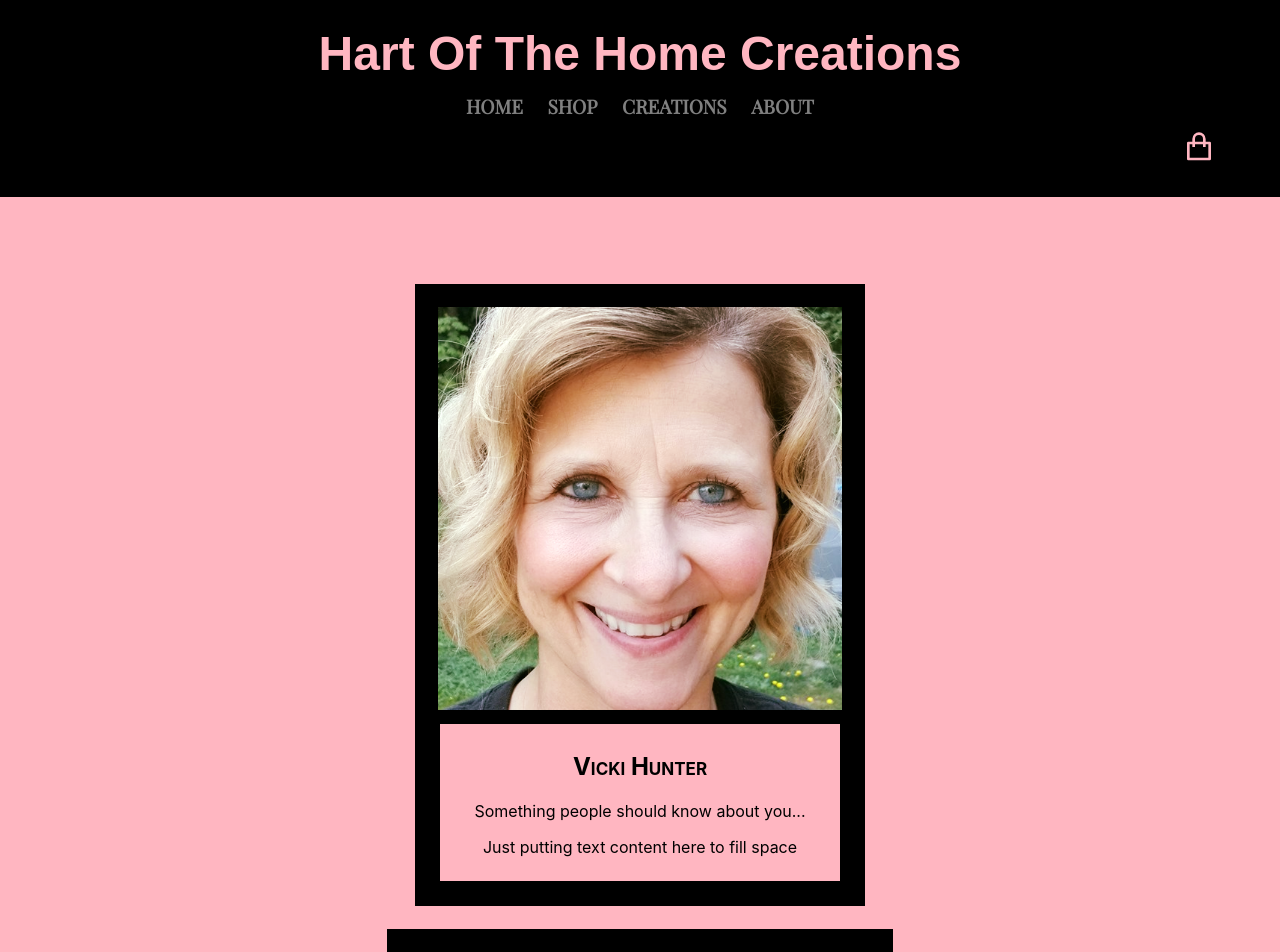
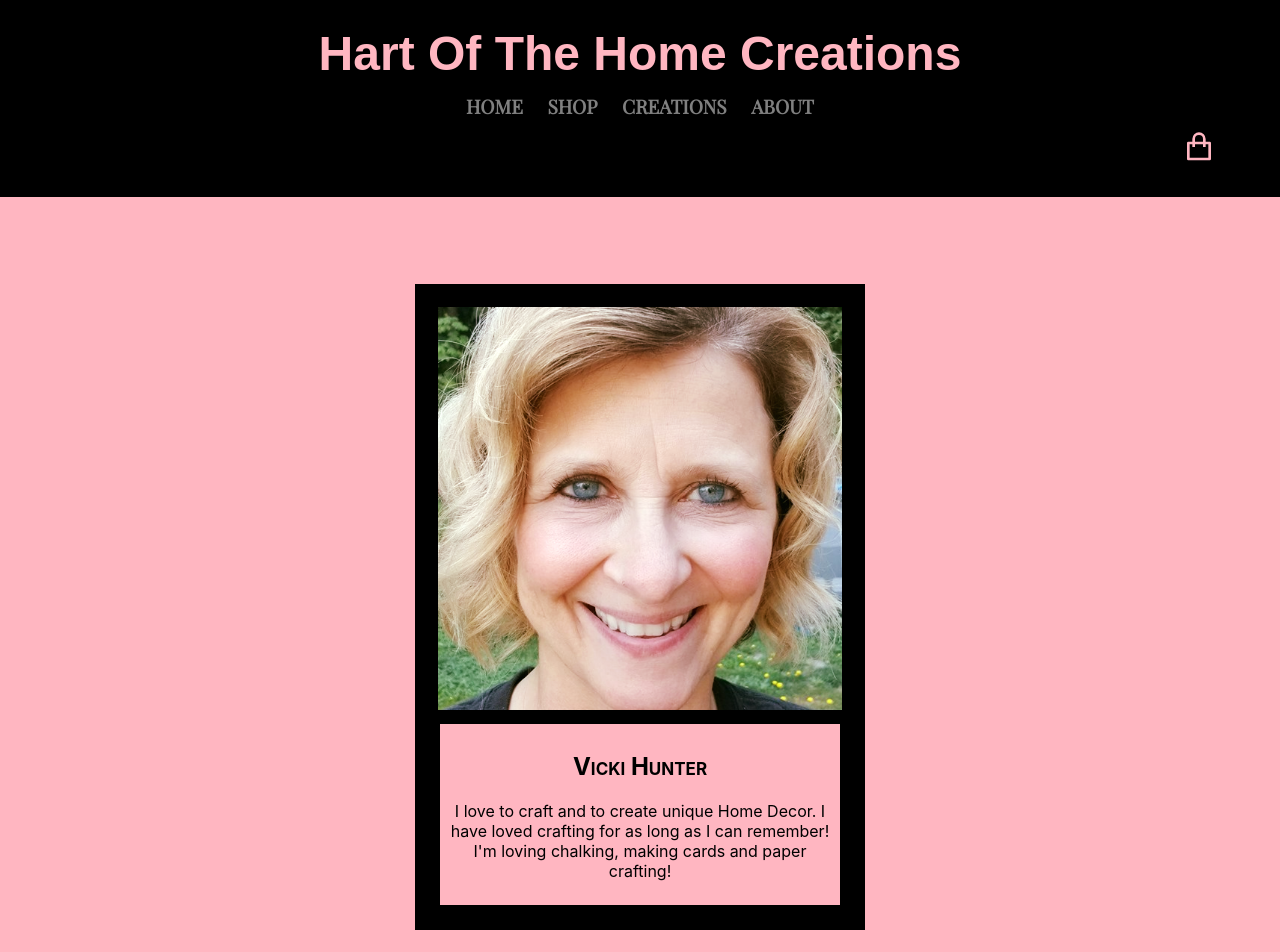
Before and after one commit to easpaas/hart_of_the_home_creations-frontend, a React (Create React App) app: page /about in a window 1280 px wide. Shown: the top 952 px of the page. Built offline with nearby package versions, Linux system fonts and the light colour scheme; a web font is replaced by a local one.

Commit message:
refactor styles

```diff
--- a/src/components/About.js
+++ b/src/components/About.js
@@ -24,8 +24,9 @@ function About() {
           <img src={contact} alt="vicki_hunter" style={{ width: "100%" }} />
           <div style={{ backgroundColor: 'lightpink', border: '2px solid', padding: '2%', color: 'black', marginTop: '2%' }}>
               <h2 style={{ fontVariant: 'small-caps' }}>Vicki Hunter</h2>
-              <p>Something people should know about you...</p>
-              <p>Just putting text content here to fill space</p>
+              <p>
+I love to craft and to create unique Home Decor. I have loved crafting for as long as I can remember! I'm loving chalking, making cards and paper crafting!</p>
+
           </div>
         </div>
         <ContactBar>
--- a/src/components/Shop.js
+++ b/src/components/Shop.js
@@ -1,4 +1,5 @@
 import React, {useState, useEffect} from 'react';
+import axios from 'axios';
 import styled from 'styled-components';
 
 import Header from './Header';
@@ -36,17 +37,17 @@ const PaginationContainer = styled.div`
 function Shop() {
   const [products, setProducts] = useState([]);
 
-  // useEffect(() => {
-  //   axios.get("http://localhost:8080/api/products")
-  //     .then(products => {
-  //       console.log(products);
-  //       // TODO setProducts(products)
-  //     })
-  //     .catch(error => {
-  //       console.log(error);
-  //       // TODO assign error appropriately
-  //     });
-  // }, []);
+  useEffect(() => {
+    axios.get("http://localhost:8080/api/products")
+      .then(products => {
+        console.log(products);
+        // TODO setProducts(products)
+      })
+      .catch(error => {
+        console.log(error);
+        // TODO assign error appropriately
+      });
+  }, []);
 
   return (
     <>
```
